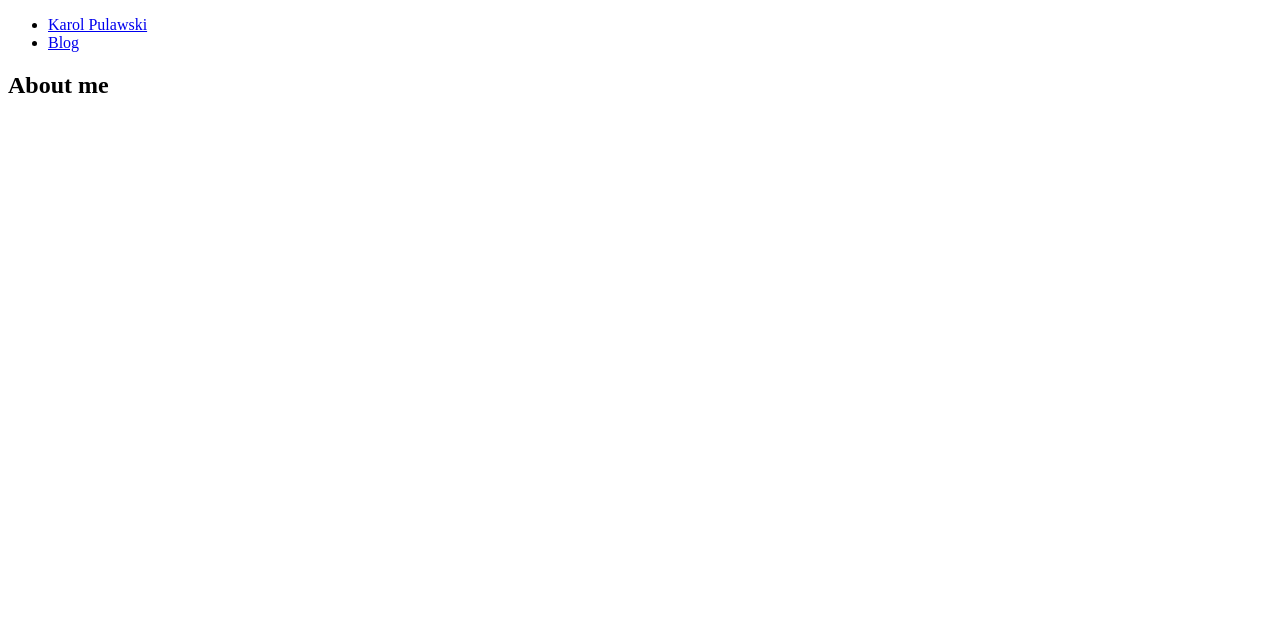
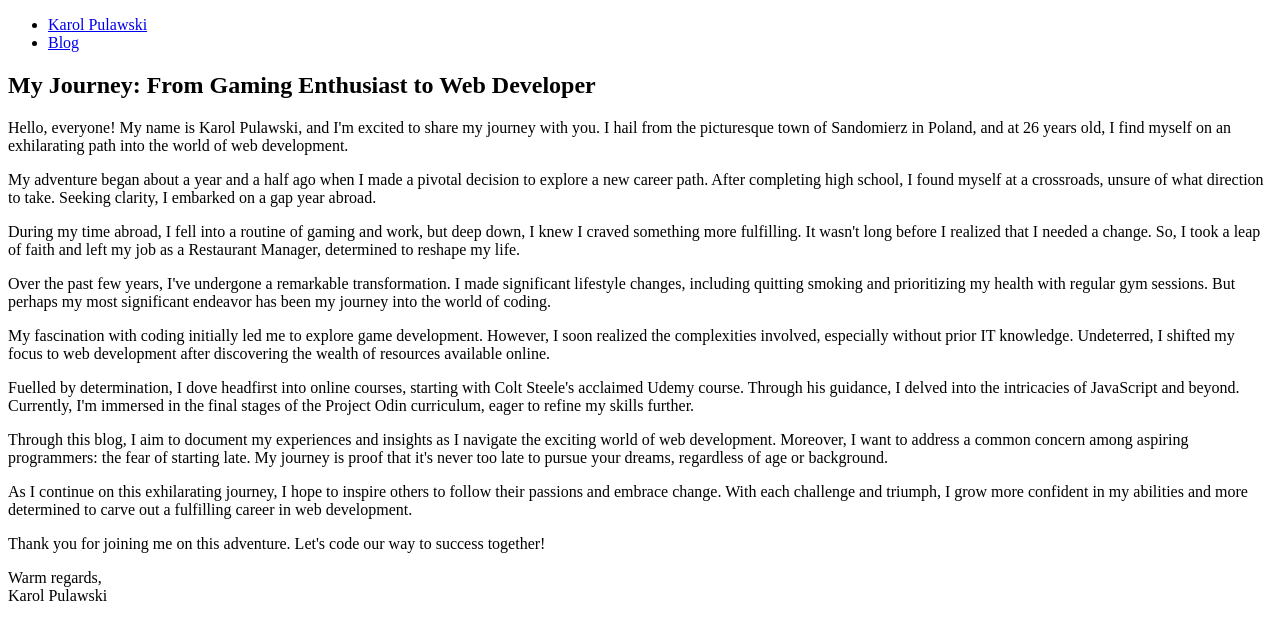
Before and after one commit to BlueInside/blogpost-app-frontend, a React (Vite) app: page /about-me in a window 1280 px wide. Shown: the top 640 px of the page. Built offline with nearby package versions, Linux system fonts and the light colour scheme.

Commit message:
Add about me page

```diff
--- a/src/routes/About.jsx
+++ b/src/routes/About.jsx
@@ -1,5 +1,72 @@
 function About() {
-  return <h2>About me</h2>;
+  return (
+    <>
+      <article>
+        <h1>My Journey: From Gaming Enthusiast to Web Developer</h1>
+        <p>
+          Hello, everyone! My name is Karol Pulawski, and I'm excited to share
+          my journey with you. I hail from the picturesque town of Sandomierz in
+          Poland, and at 26 years old, I find myself on an exhilarating path
+          into the world of web development.
+        </p>
+        <p>
+          My adventure began about a year and a half ago when I made a pivotal
+          decision to explore a new career path. After completing high school, I
+          found myself at a crossroads, unsure of what direction to take.
+          Seeking clarity, I embarked on a gap year abroad.
+        </p>
+        <p>
+          During my time abroad, I fell into a routine of gaming and work, but
+          deep down, I knew I craved something more fulfilling. It wasn't long
+          before I realized that I needed a change. So, I took a leap of faith
+          and left my job as a Restaurant Manager, determined to reshape my
+          life.
+        </p>
+        <p>
+          Over the past few years, I've undergone a remarkable transformation. I
+          made significant lifestyle changes, including quitting smoking and
+          prioritizing my health with regular gym sessions. But perhaps my most
+          significant endeavor has been my journey into the world of coding.
+        </p>
+        <p>
+          My fascination with coding initially led me to explore game
+          development. However, I soon realized the complexities involved,
+          especially without prior IT knowledge. Undeterred, I shifted my focus
+          to web development after discovering the wealth of resources available
+          online.
+        </p>
+        <p>
+          Fuelled by determination, I dove headfirst into online courses,
+          starting with Colt Steele's acclaimed Udemy course. Through his
+          guidance, I delved into the intricacies of JavaScript and beyond.
+          Currently, I'm immersed in the final stages of the Project Odin
+          curriculum, eager to refine my skills further.
+        </p>
+        <p>
+          Through this blog, I aim to document my experiences and insights as I
+          navigate the exciting world of web development. Moreover, I want to
+          address a common concern among aspiring programmers: the fear of
+          starting late. My journey is proof that it's never too late to pursue
+          your dreams, regardless of age or background.
+        </p>
+        <p>
+          As I continue on this exhilarating journey, I hope to inspire others
+          to follow their passions and embrace change. With each challenge and
+          triumph, I grow more confident in my abilities and more determined to
+          carve out a fulfilling career in web development.
+        </p>
+        <p>
+          Thank you for joining me on this adventure. Let's code our way to
+          success together!
+        </p>
+        <p>
+          Warm regards,
+          <br />
+          Karol Pulawski
+        </p>
+      </article>
+    </>
+  );
 }
 
 export default About;
```
